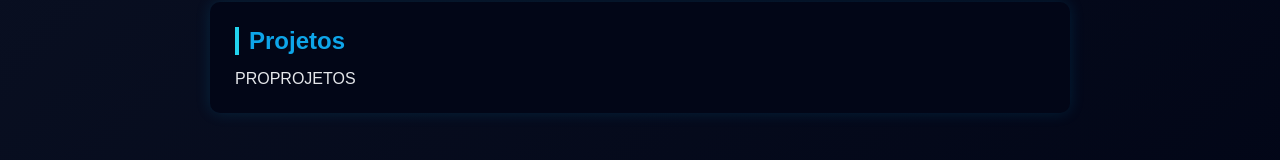
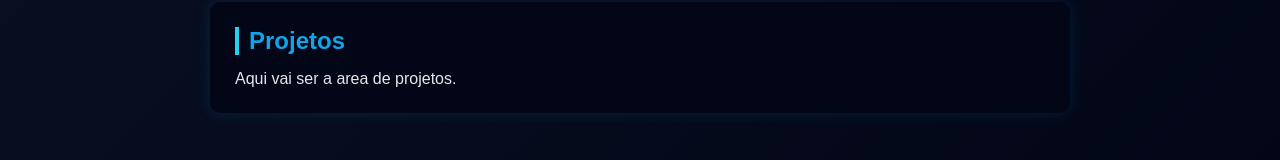
Before and after one commit to PereiraLuizDS/Portif-lio-Luiz-, a plain HTML site: page index.html in a window 1280 px wide. Shown: the part 1469-1629 px from the top of the page. Drawn offline with Linux system fonts and the light colour scheme.

Commit message:
Projetosd

```diff
--- a/index.html
+++ b/index.html
@@ -221,7 +221,7 @@
         <section id="Projetos">
             <h2>Projetos</h2>
             <p>
-                PROPROJETOS
+                Aqui vai ser a area de projetos.
             </p>
 
 
```
